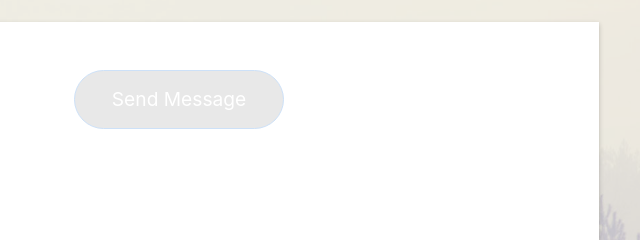
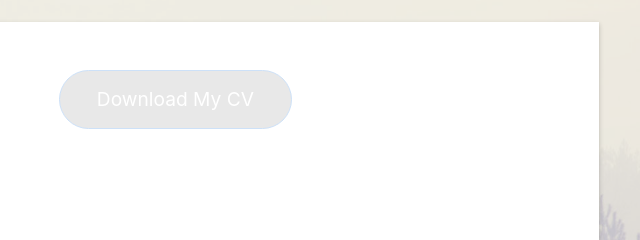
Before and after one commit to risdiana27/risdiana27.github.io, a plain HTML site: page index.html in a window 1280 px wide. Shown: the part 2249-2489 px from the top of the page, 596-1236 px from the left. Drawn offline with Linux system fonts and the light colour scheme; files whose address does not match are found by name.

Commit message:
Update index.html

```diff
--- a/index.html
+++ b/index.html
@@ -269,9 +269,9 @@
                   </div>
                 </div>
                 <div class="col-md-6">
-                  <div class="col-md-12">
-                    <button type="submit" class="button button-a button-big button-rouded">Send Message</button>
-                  </div>
+                  <a href="https://drive.google.com/file/d/1Cr3oYFDw1pWBsLfdVVB4ZJORqPLcm30b/view?usp=sharing" target="_blank">
+                    <button type="submit" class="button button-a button-big button-rouded">Download My CV</button>
+                  </a>
                 </div>
                 </div>
               </div>
```
